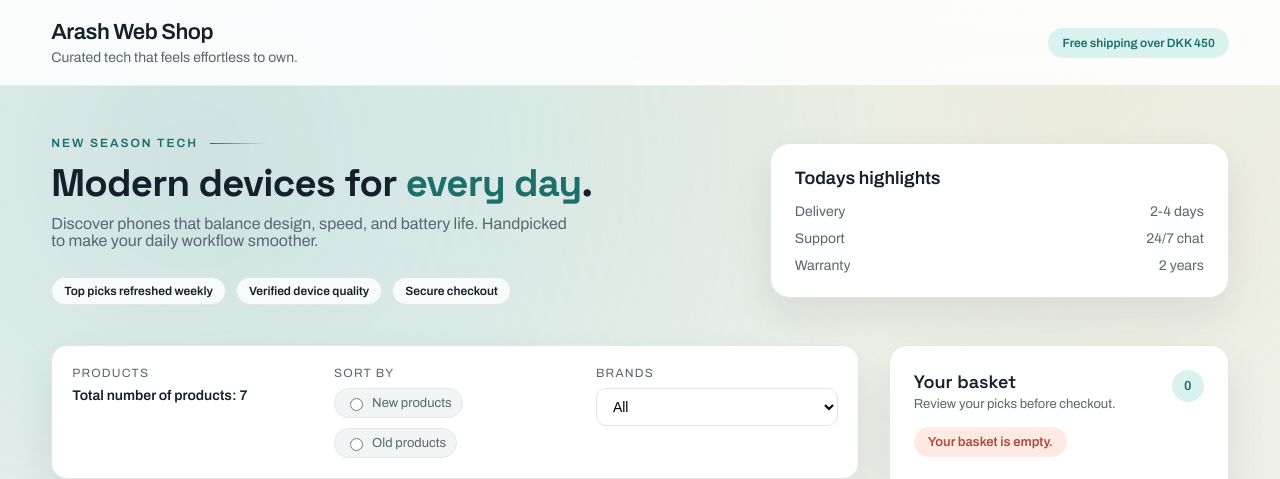
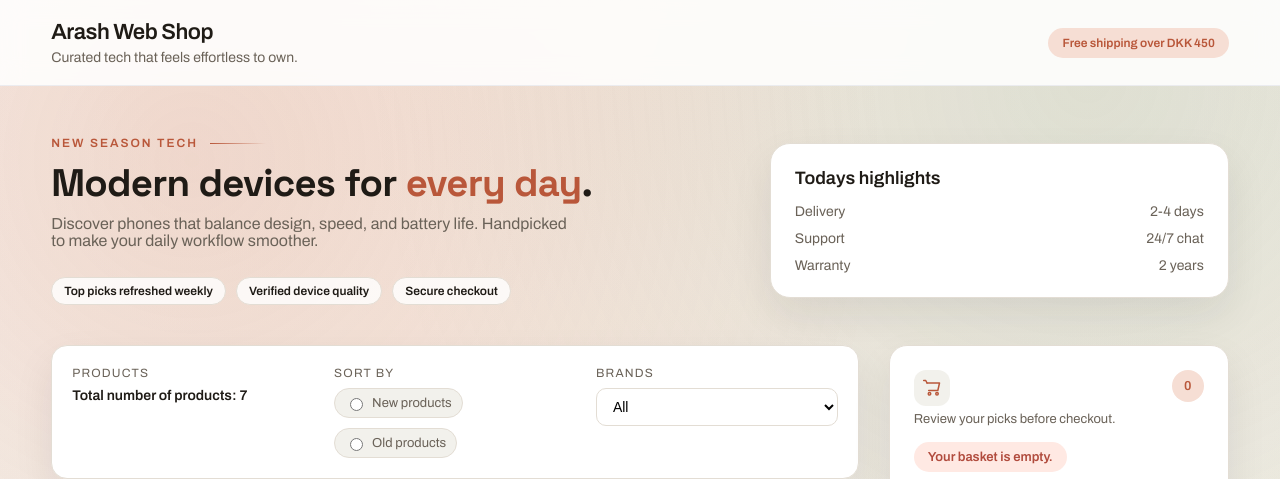
Before and after one commit to arash8877/Shopping_Website, a React (Create React App) app: page / in a window 1280 px wide. Shown: the top 479 px of the page. Built offline with nearby package versions, Linux system fonts and the light colour scheme.

Commit message:
changed color

```diff
--- a/src/components/Cart.js
+++ b/src/components/Cart.js
@@ -11,7 +11,23 @@ const Cart = ({ cartItems, removeFromBasket }) => {
       <div className="cart-panel">
         <div className="cart-header">
           <div>
-            <h3 className="cart-title">Your basket</h3>
+            <div className="cart-title" aria-label="Your basket">
+              <svg
+                viewBox="0 0 24 24"
+                aria-hidden="true"
+                focusable="false"
+                fill="none"
+                stroke="currentColor"
+                strokeWidth="1.8"
+                strokeLinecap="round"
+                strokeLinejoin="round"
+              >
+                <path d="M6 6h15l-2 9H8" />
+                <path d="M6 6l-1.5-3H2" />
+                <circle cx="9" cy="19" r="1.5" />
+                <circle cx="18" cy="19" r="1.5" />
+              </svg>
+            </div>
             <p className="cart-subtitle">Review your picks before checkout.</p>
           </div>
           <span className="cart-count">{cartItems.length}</span>
--- a/src/index.css
+++ b/src/index.css
@@ -1,16 +1,16 @@
 @import url("https://fonts.googleapis.com/css2?family=Archivo:wght@400;500;600&family=Space+Grotesk:wght@400;500;600;700&display=swap");
 
 :root {
-  --bg: #f4f7f6;
+  --bg: #f7f6f2;
   --surface: #ffffff;
-  --surface-alt: #f2f5f5;
-  --text: #15202b;
-  --muted: #5b6670;
-  --accent: #2d8c86;
-  --accent-strong: #1c6f6a;
-  --accent-soft: #d9f2ef;
-  --success: #1f8f6b;
-  --border: #e2e7e6;
+  --surface-alt: #f2f1ec;
+  --text: #1f1b16;
+  --muted: #6a6258;
+  --accent: #d36a4a;
+  --accent-strong: #b9573a;
+  --accent-soft: #f6ded4;
+  --success: #2f8b73;
+  --border: #e3ddd4;
   --shadow: 0 18px 40px rgba(28, 31, 38, 0.08);
 }
 
@@ -31,8 +31,8 @@ body {
   font-family: "Archivo", sans-serif;
   color: var(--text);
   background:
-    radial-gradient(circle at top, #e7f3f1 0%, rgba(255, 255, 255, 0) 55%),
-    linear-gradient(120deg, #f4f7f6 0%, #eef4f2 55%, #f7f2ea 100%);
+    radial-gradient(circle at top, #f6ebe2 0%, rgba(255, 255, 255, 0) 55%),
+    linear-gradient(120deg, #f7f6f2 0%, #f2eee6 55%, #f8f1e9 100%);
 }
 
 body::before {
@@ -40,8 +40,8 @@ body::before {
   position: fixed;
   inset: 0;
   background:
-    radial-gradient(circle at 15% 20%, rgba(45, 140, 134, 0.16), transparent 55%),
-    radial-gradient(circle at 85% 10%, rgba(241, 196, 125, 0.18), transparent 55%);
+    radial-gradient(circle at 15% 20%, rgba(211, 106, 74, 0.18), transparent 55%),
+    radial-gradient(circle at 85% 10%, rgba(122, 161, 126, 0.18), transparent 55%);
   pointer-events: none;
   z-index: 0;
 }
@@ -435,9 +435,20 @@ main {
 }
 
 .cart-title {
-  font-size: 1.8rem;
-  font-weight: 600;
-  margin: 0 0 0.4rem;
+  display: inline-flex;
+  align-items: center;
+  justify-content: center;
+  width: 3.6rem;
+  height: 3.6rem;
+  border-radius: 1.2rem;
+  background: var(--surface-alt);
+  color: var(--accent-strong);
+  margin: 0 0 0.6rem;
+}
+
+.cart-title svg {
+  width: 2rem;
+  height: 2rem;
 }
 
 .cart-subtitle {
```
